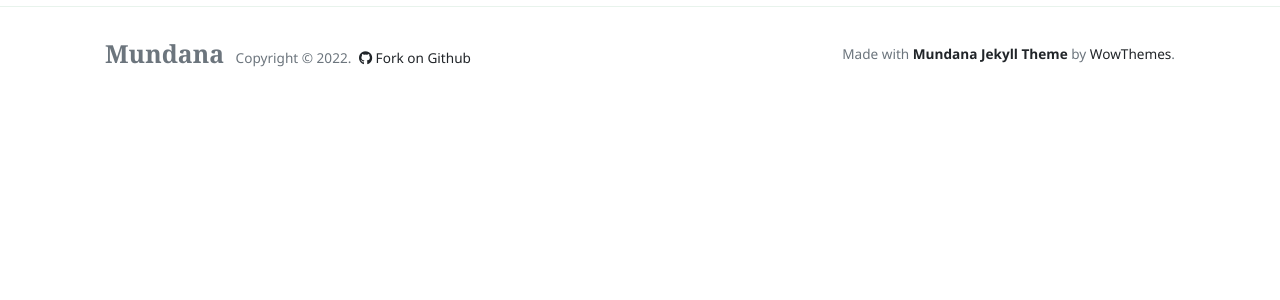
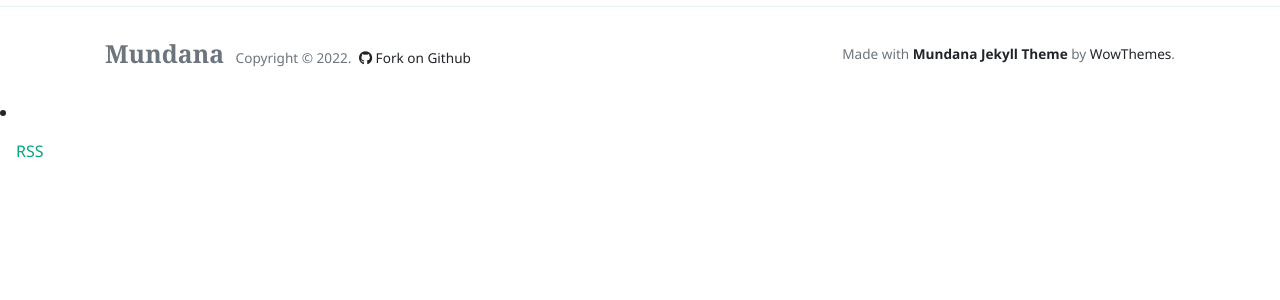
Before and after one commit to asiomchen/asiomchen.github.io, a Jekyll site: the page built from _pages/author-sal.html, in a window 1280 px wide. Shown: the part 544-844 px from the top of the page. Built offline with Jekyll 4.4.1, drawn with Linux system fonts in a browser that asks for light colours; nearby versions of some CDN libraries.

Commit message:
Update tracking-footer.html

```diff
--- a/_includes/tracking-footer.html
+++ b/_includes/tracking-footer.html
@@ -1 +1,4 @@
 <!-- All this area goes before </body> closing tag -->
+<li class="nav-item">
+<a class="nav-link" href="{{site.baseurl}}/index.html">RSS</a>
+</li>
```
